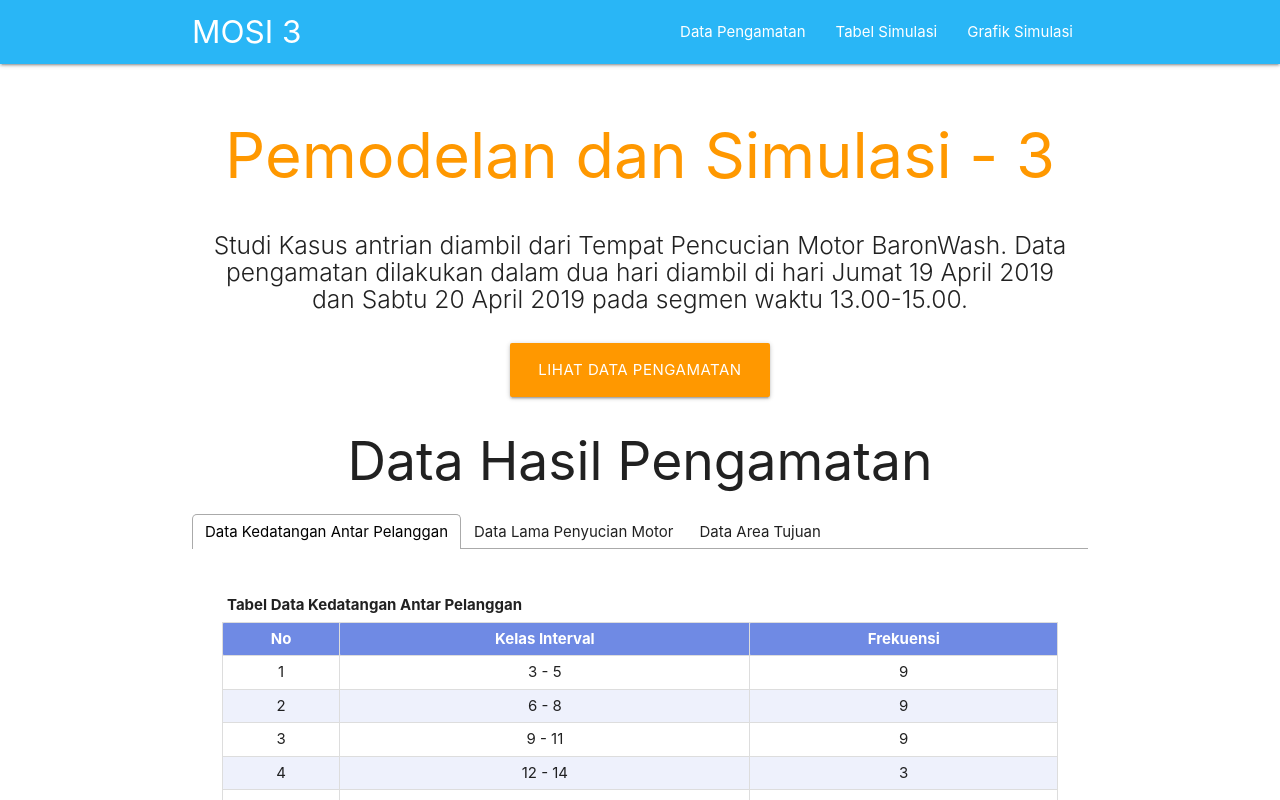
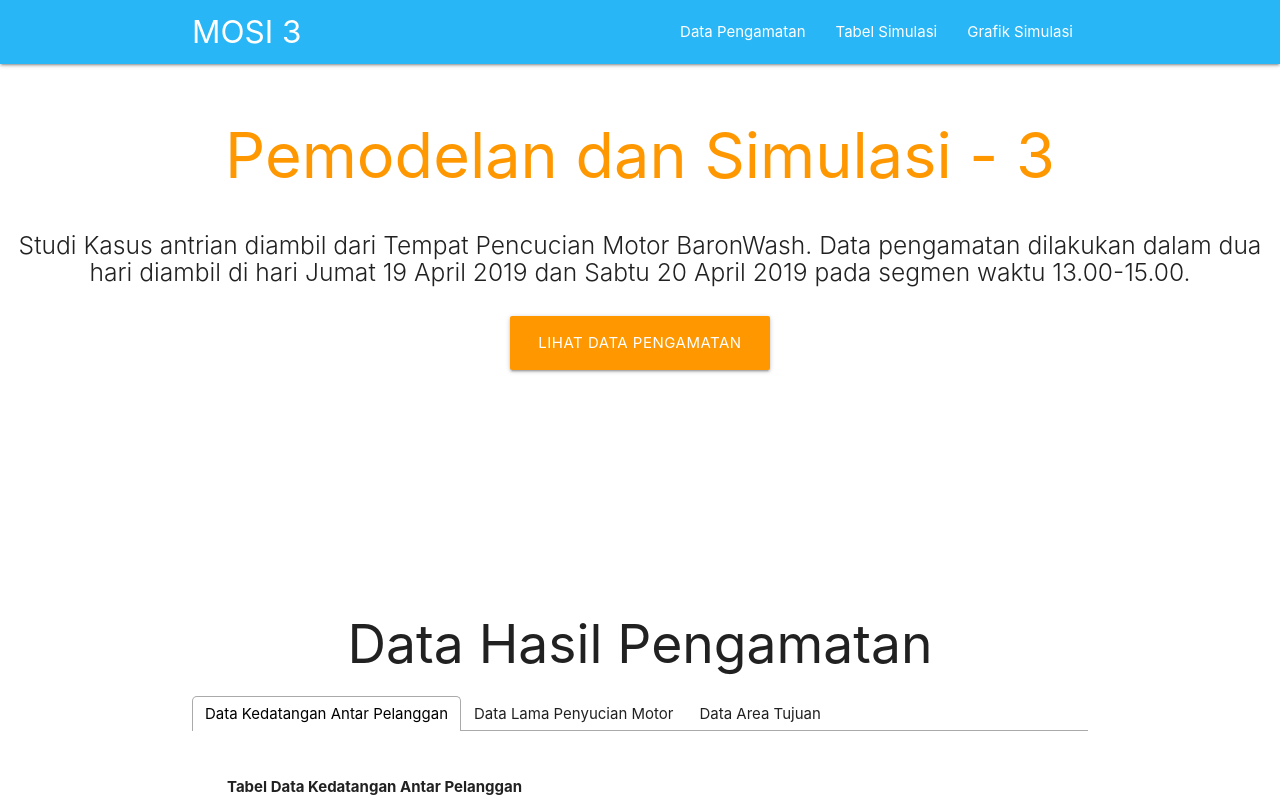
Before and after one commit to raflirach/mosi-antrian, a React (Create React App) app: page / in a window 1280 px wide. Shown: the top 800 px of the page. Built offline with nearby package versions, Linux system fonts and the light colour scheme; the HTML template or start-up script is replaced by a standard one.

Commit message:
rubah parallax

```diff
--- a/src/sections/Intro.js
+++ b/src/sections/Intro.js
@@ -1,17 +1,22 @@
-import React, { Component } from 'react';
+import React, { Component } from "react";
 
-import { Link } from 'react-scroll';
+import { Link } from "react-scroll";
 
 export default class Intro extends Component {
   render() {
     return (
       <div className="section no-pad-bot" id="index-banner">
-        <div className="container">
-          <h1 className="header center orange-text">Pemodelan dan Simulasi - 3</h1>
+        <div className="parallax-container">
+          <div className="parallax">
+            <h1 className="header center orange-text">
+              Pemodelan dan Simulasi - 3
+            </h1>
             <div className="row center">
               <h5 className="header col s12 light">
-              Studi Kasus antrian diambil dari Tempat Pencucian Motor BaronWash. Data pengamatan dilakukan dalam dua
-              hari diambil di hari Jumat 19 April 2019 dan Sabtu 20 April 2019 pada segmen waktu 13.00-15.00.
+                Studi Kasus antrian diambil dari Tempat Pencucian Motor
+                BaronWash. Data pengamatan dilakukan dalam dua hari diambil di
+                hari Jumat 19 April 2019 dan Sabtu 20 April 2019 pada segmen
+                waktu 13.00-15.00.
               </h5>
             </div>
             <div className="row center">
@@ -31,6 +36,7 @@ export default class Intro extends Component {
             </div>
           </div>
         </div>
+      </div>
     );
   }
 }
```
Lines whose indentation alone changed are shown as unchanged.
